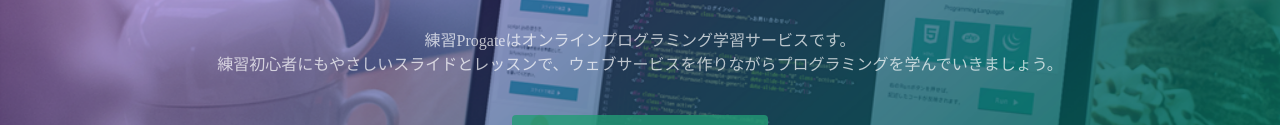
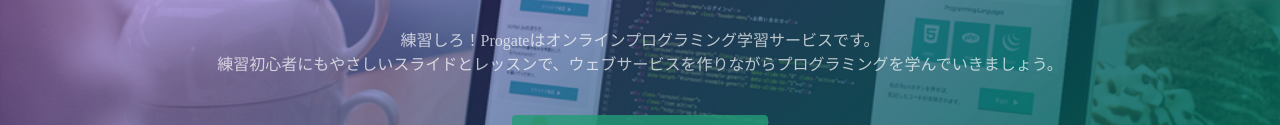
Before and after one commit to masato-nakamura-eng/masato-nakamura-eng.github.io, a plain HTML site: page index.html in a window 1280 px wide. Shown: the part 317-442 px from the top of the page. Drawn offline with Linux system fonts and the light colour scheme.

Commit message:
Update index.html

```diff
--- a/index.html
+++ b/index.html
@@ -24,7 +24,7 @@
   <div class="top-wrapper">
     <div class="container">
       <h1>LEARN TO CODE.<br>LEARN TO BE CREATIVE.</h1>
-      <p>練習Progateはオンラインプログラミング学習サービスです。<br>練習初心者にもやさしいスライドとレッスンで、ウェブサービスを作りながらプログラミングを学んでいきましょう。</p>
+      <p>練習しろ！Progateはオンラインプログラミング学習サービスです。<br>練習初心者にもやさしいスライドとレッスンで、ウェブサービスを作りながらプログラミングを学んでいきましょう。</p>
       <div class="btn-wrapper">
         <a href="#" class="btn signup">新規登録したい野郎はこちら</a>
         <p>or</p>
```
